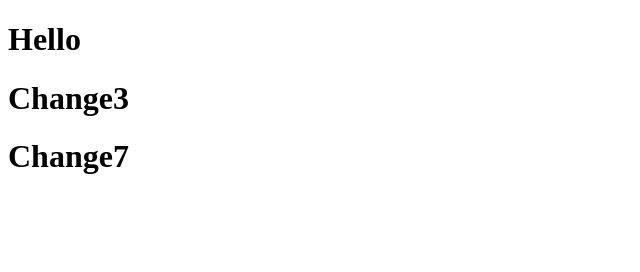
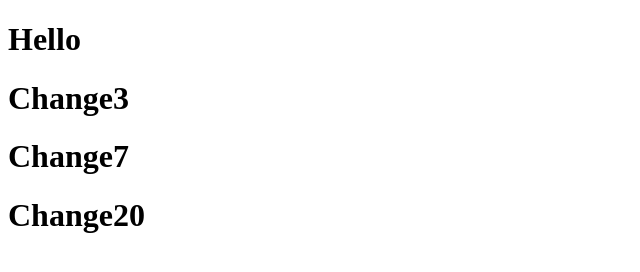
Before and after one commit to Jkernelv20/RepoTest, a plain HTML site: page index.html in a window 1280 px wide. Shown: the whole page, without its empty margins (0-640 px from the left). Drawn offline with Linux system fonts and the light colour scheme.

Commit message:
Change #20

```diff
--- a/index.html
+++ b/index.html
@@ -10,6 +10,7 @@
 
     <h1>Change3</h1>
     <h1>Change7</h1>
+    <h1>Change20</h1>
 
     <script src=""></script>
 </body>
```
